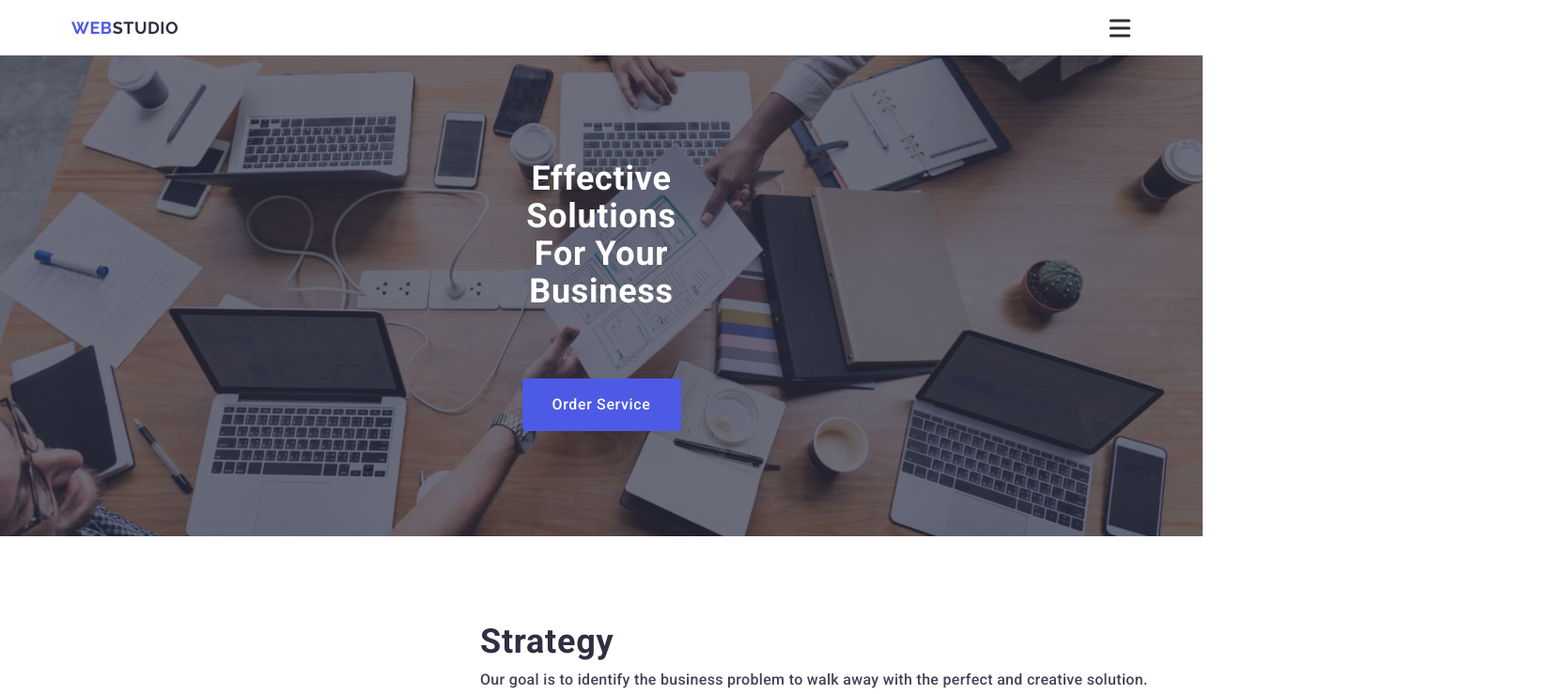
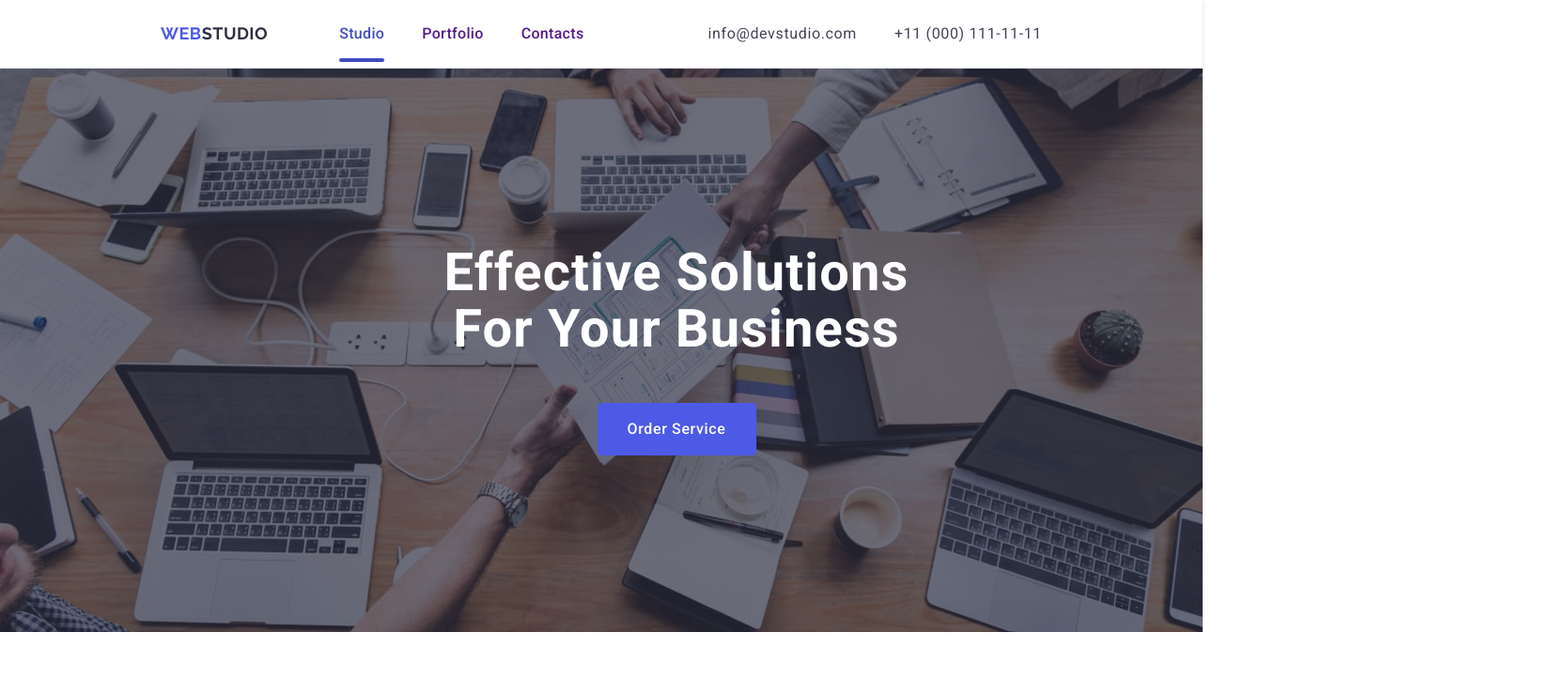
Before and after one commit to Chkana-Yaroslav/goit-markup-hw-06, a plain HTML site: page index.html in a window 1280 px wide. Shown: the top 739 px of the page at 94% size, 1654 px wide, since content can reach past the window. Drawn offline with nearby package versions, Linux system fonts and the light colour scheme.

Commit message:
hero-section

```diff
--- a/css/base/container.css
+++ b/css/base/container.css
@@ -21,7 +21,7 @@
 
 @media screen and (min-width: 1158px) {
     .container {
-    width: 1158px;
+    width: 1440px;
     padding-left: 15px;
     padding-right: 15px;
     }
--- a/css/layout/features.css
+++ b/css/layout/features.css
@@ -4,7 +4,6 @@
 
 .features {
     padding: 93px 0 99px 0;
-    width: 288px;
     margin-left: auto;
     margin-right: auto;
 }
@@ -18,13 +17,13 @@
     flex-direction: column;
     gap: 72px;
 
-    /* align-content: center;
-    justify-items: center; */
+    align-content: center;
+    justify-items: center;
 }
 
-/* .featers-item {
-    width: calc((100%-48)/4);
-} */
+.features-item {
+    width: 288px;
+}
 
 .title-three {
     color: #2E2F42;
@@ -34,6 +33,7 @@
     line-height: 1.11;
     letter-spacing: 0.02em;
     margin-bottom: 8px;
+    text-align: center;
 }
 
 .title-two visually-hidden {
@@ -47,6 +47,22 @@
     line-height: 1.5;
     letter-spacing: 0.02em;
 }
+
+@media screen and (min-width: 768px) {
+    .features {
+        padding: 96px 0;
+    }
+    .features-list {
+        flex-direction: row;
+        flex-wrap: wrap;
+        gap: 24px;
+
+    }
+    .featers-item {
+        width: 356px;
+    }
+}
+
 
 /* .features {
     padding: 120px 0;
--- a/css/layout/header.css
+++ b/css/layout/header.css
@@ -1,5 +1,5 @@
 /* Header */
-
+/* MOBILE */
 .navigation {
     display: none;
 }
@@ -18,13 +18,133 @@
     line-height: 1.17;
     letter-spacing: 0.03em;
     text-transform: uppercase;
-
-
-}
+   }
 
 .span-studio {
     color: #2e2f42;
 }
+
+
+/* Planshet */
+
+@media screen and (min-width: 768px) {
+    .header-logo-navigation {
+        display: flex;
+        gap: 120px;
+        align-items: center;
+        justify-content: center;
+        }
+
+
+    .header-logo-navigation .navigation {
+        display: flex;
+        gap: 40px;
+    }
+    .address-list .navigation  {
+        display: block;
+        gap: 12px;
+    }
+
+    .open-mobile-menu-btn {
+        display: none;
+    }
+
+    .header {
+        padding-top: 16px;
+        padding-bottom: 16px;
+    }
+    .header {
+        display: flex;
+        justify-content: space-between;
+        align-items: center;
+        border-bottom: 1px solid #e7e9fc;
+        box-shadow: 0px 2px 1px rgba(46, 47, 66, 0.08), 0px 1px 1px rgba(46, 47, 66, 0.16), 0px 1px 6px rgba(46, 47, 66, 0.08)
+    }
+
+    .link {
+        font-size: 16px;
+        font-weight: 500;
+        line-height: 24px;
+        letter-spacing: 0.02em;
+        }
+
+    .link-current:hover,
+    .link .current:focus {
+        color: #404BBF;
+    }
+
+    .link-current {
+        position: relative;
+        padding-bottom: 20px;
+        color: #404bbf;
+        transition: color 250ms cubic-bezier(0.4, 0, 0.2, 1);
+        font-size: 16px;
+        font-weight: 500;
+        line-height: 24px;
+        letter-spacing: 0.02em;
+        text-align: left;
+}
+
+    .link-current::after,
+    .link-current::after {
+        display: block;
+        content: '';
+        width: 100%;
+        height: 4px;
+        border-radius: 2px;
+        background-color: #404BBF;
+        position: absolute;
+        left: 0;
+        bottom: -1px;
+    }
+
+    .address-list {
+        font-style: normal;
+        display: flex;
+        margin-left: auto;
+        }
+
+    .address {
+        font-weight: 400;
+        font-size: 12px;
+        line-height: 1.17;
+        letter-spacing: 0.04em;
+        color: #434455;
+        transition: color 250ms cubic-bezier(0.4, 0, 0.2, 1);
+    }
+
+    .address:hover,
+    .address:focus {
+        color: #404BBF;
+    }
+
+}
+
+/* DESKTOP */
+
+@media screen and (min-width: 1158px) {
+
+    .address-list .navigation {
+            display: flex;
+            gap: 40px;
+            padding-right: 156px;
+}
+.header-logo-navigation {
+    gap: 76px;
+    padding-left: 156px;
+}
+.header {
+    padding: 24px 0;
+}
+.address {
+    font-weight: 400;
+    font-size: 16px;
+    line-height: 1.5;
+
+}
+}
+
+
 
 .open-mobile-menu-btn {
     border: none;
@@ -33,10 +153,17 @@
     width: 24px;
     height: 24px;
     margin-left: auto;
+    cursor: pointer;
+    transition: background-color 250ms cubic-bezier(0.4, 0, 0.2, 1), border 250ms cubic-bezier(0.4, 0, 0.2, 1);
 }
 
 .open-mobile-menu-icon {
     fill:#2F2F37;
+}
+
+.open-mobile-menu-btn .open-mobile-menu-icon:hover,
+.open-mobile-menu-btn .open-mobile-menu-icon:focus {
+    fill: #404BBF;
 }
 
 .header .container {
--- a/css/layout/hero.css
+++ b/css/layout/hero.css
@@ -61,10 +61,35 @@
     color: #FFFFFF;
 }
 
+@media screen and (min-width: 768px) {
+    .main-title {
+            font-size: 56px;
+            line-height: 1.07;
+            width: 496px;
+            height: 120px;
+}
+.button {
+    margin-top: 36px;
+}
+.main-section {
+    min-width: 768px;
+}
+
+}
 
 
+@media screen and (min-width: 1158px) {
+    .main-section {
+        padding: 188px 0;
+    }
 
-
+    .button {
+        margin-top: 48px;
+    }
+/* .main-section {
+    min-width: 1440px;
+} */
+}
 
 
 /* .main-section {
--- a/css/layout/portfolio.css
+++ b/css/layout/portfolio.css
@@ -49,7 +49,8 @@
     display: flex;
     flex-direction: column;
     gap: 48px;
-
+    align-items: center;
+    justify-content: center;
 }
 
 .portfolio-item {
```
